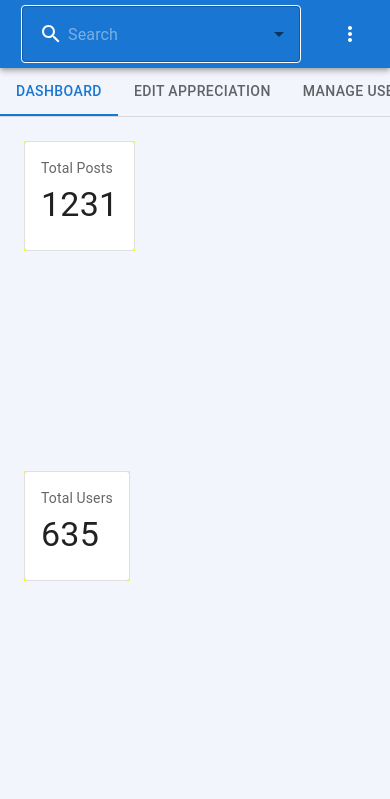
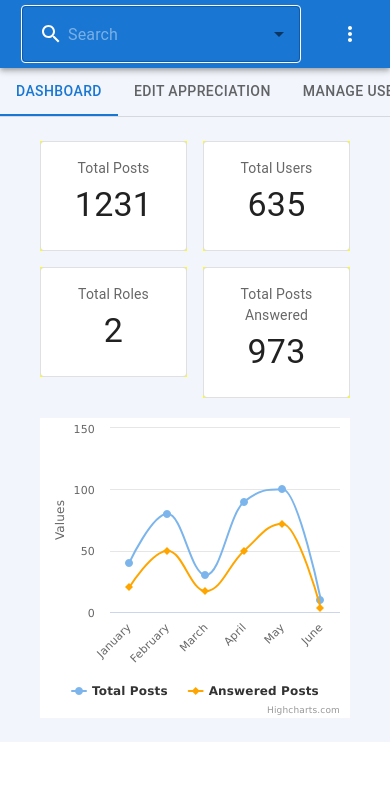
Before and after one commit to shivambhojani/AnserBook-UI, a React (Create React App) app: page /adminhome in a window 390 px wide. Shown: the top 799 px of the page. Built offline with nearby package versions, Linux system fonts and the light colour scheme.

Commit message:
responsive

```diff
--- a/src/components/Admin/AdminDashboard.tsx
+++ b/src/components/Admin/AdminDashboard.tsx
@@ -2,6 +2,8 @@ import React from "react";
 import Highcharts from "highcharts/highstock";
 import HighChartsReact from "highcharts-react-official";
 import OutlinedCard from "./OutlinedCard";
+import { Grid } from "@mui/material";
+import { Container } from "@mui/system";
 
 const options = {
   chart: {
@@ -35,8 +37,8 @@ export default class AdminDashboard extends React.Component {
 
   render() {
     return (
-      <div>
-        <div
+      <Container>
+        {/* <div
           style={{
             display: "flex",
             flexDirection: "row",
@@ -45,17 +47,38 @@ export default class AdminDashboard extends React.Component {
             flexWrap: "wrap",
             flexBasis: "33%",
           }}
-        >
-          <OutlinedCard title="Total Posts" body="1231"></OutlinedCard>
-          <OutlinedCard title="Total Users" body="635"></OutlinedCard>
-          <OutlinedCard title="Total Roles" body="2"></OutlinedCard>
-          <OutlinedCard title="Total Posts Answered" body="973"></OutlinedCard>
-        </div>
+        > */}
+        <Grid container spacing={2}>
+          <Grid item xs={6} md={3}>
+            <div style={{ textAlign: "center" }}>
+              <OutlinedCard title="Total Posts" body="1231"></OutlinedCard>
+            </div>
+          </Grid>
+          <Grid item xs={6} md={3}>
+            <div style={{ textAlign: "center" }}>
+              <OutlinedCard title="Total Users" body="635"></OutlinedCard>
+            </div>
+          </Grid>
+          <Grid item xs={6} md={3}>
+            <div style={{ textAlign: "center" }}>
+              <OutlinedCard title="Total Roles" body="2"></OutlinedCard>
+            </div>
+          </Grid>
+          <Grid item xs={6} md={3}>
+            <div style={{ textAlign: "center" }}>
+              <OutlinedCard
+                title="Total Posts Answered"
+                body="973"
+              ></OutlinedCard>
+            </div>
+          </Grid>
+        </Grid>
+        {/* </div> */}
 
-        <div style={{ margin: "20px" }}>
+        <div style={{ marginTop: "20px" }}>
           <HighChartsReact highcharts={Highcharts} options={options} />
         </div>
-      </div>
+      </Container>
     );
   }
 }
--- a/src/components/Admin/AdminHome.tsx
+++ b/src/components/Admin/AdminHome.tsx
@@ -21,7 +21,12 @@ export default function AdminHome() {
       <TabContext value={value}>
         <Box sx={{ borderBottom: 1, borderColor: "divider" }}>
           <div className="Tabs">
-            <TabList onChange={handleChange} aria-label="lab API tabs example">
+            <TabList
+              onChange={handleChange}
+              aria-label="lab API tabs example"
+              variant="scrollable"
+              scrollButtons="auto"
+            >
               <Tab label="Dashboard" value="1" />
               <Tab label="Edit Appreciation" value="2" />
               <Tab label="Manage Users" value="3" />
--- a/src/components/Feed/Feed.tsx
+++ b/src/components/Feed/Feed.tsx
@@ -3,7 +3,7 @@ import Card from "@mui/material/Card";
 import CardContent from "@mui/material/CardContent";
 import { useNavigate } from "react-router-dom";
 import Typography from "@mui/material/Typography";
-import { Chip, Avatar, IconButton } from "@mui/material";
+import { Chip, Avatar, IconButton, Grid } from "@mui/material";
 import useStyles from "./Style";
 import FavoriteIcon from "@mui/icons-material/Favorite";
 import MoreVertIcon from "@mui/icons-material/MoreVert";
@@ -42,7 +42,7 @@ function Feed(props: feed) {
   }
 
   const [anchorElement, setAnchorElement] = React.useState<null | HTMLElement>(
-    null,
+    null
   );
   const open = Boolean(anchorElement);
   const handleOpenMenu = (event: React.MouseEvent<HTMLElement>) => {
@@ -90,7 +90,6 @@ function Feed(props: feed) {
               }
             />
           </div>
-          <BookmarkSelector />
           <IconButton onClick={handleOpenMenu}>
             {" "}
             <MoreVertIcon className={classes.moreIcon} />
@@ -114,13 +113,22 @@ function Feed(props: feed) {
         </CardActionArea>
 
         <div className={classes.lastRow}>
+          <Grid container spacing={2}>
+            <Grid item md={4} xs={12}>
               <div className={classes.tags}>
                 {" "}
-            {props.tags.map(tag => (
+                {props.tags.map((tag) => (
                   <Chip label={tag} className={classes.tag} />
                 ))}
               </div>
-          <div>
+            </Grid>
+            <Grid item md={4} xs={12}>
+              <div className={classes.tags}>
+                <BookmarkSelector />
+              </div>
+            </Grid>
+            <Grid item md={4} xs={12}>
+              <div className={classes.end}>
                 <FacebookSelector
                   onSelect={() => {
                     toast.info("🦄 Cool reaction!", {
@@ -135,6 +143,8 @@ function Feed(props: feed) {
                   }}
                 />
               </div>
+            </Grid>
+          </Grid>
         </div>
       </CardContent>
       <ToastContainer
--- a/src/components/Feed/Style.js
+++ b/src/components/Feed/Style.js
@@ -39,6 +39,20 @@ const useStyles = makeStyles({
   icon: {
     marginRight: "10px",
   },
+  end: {
+    display: "flex",
+    justifyContent: "end",
+  },
+  "@media (max-width: 960px)": {
+    end: {
+      display: "flex",
+      justifyContent: "center",
+    },
+    tags: {
+      display: "flex",
+      justifyContent: "center",
+    },
+  },
 });
 
 export default useStyles;
--- a/src/components/ProfilePage/MyAccount.css
+++ b/src/components/ProfilePage/MyAccount.css
@@ -1,6 +1,5 @@
 .Tabs{
-    display: flex;
-    justify-content: center;
+    margin: auto !important;
 }
 
 /* .css-8je8zh-MuiTouchRipple-root {
--- a/src/components/ProfilePage/MyAccount.tsx
+++ b/src/components/ProfilePage/MyAccount.tsx
@@ -1,5 +1,5 @@
 import * as React from "react";
-import { Box, Grid } from "@mui/material";
+import { Box, Grid, Tabs } from "@mui/material";
 import Tab from "@mui/material/Tab";
 import TabContext from "@mui/lab/TabContext";
 import TabList from "@mui/lab/TabList";
@@ -47,13 +47,20 @@ export default function MyAccount() {
       <TabContext value={value}>
         <Box sx={{ borderBottom: 1, borderColor: "divider" }}>
           <div className="Tabs">
-            <TabList onChange={handleChange} aria-label="lab API tabs example">
+            <Tabs
+              onChange={handleChange}
+              aria-label="lab API tabs example"
+              variant="scrollable"
+              centered
+              sx={{ width: "100%" }}
+              scrollButtons="auto"
+            >
               <Tab label="Profile Settings" value="1" />
               <Tab label="My Posts" value="2" />
               <Tab label="Subscribed Users" value="3" />
               <Tab label="My Reputation" value="4" />
               <Tab label="My Bookmark lists" value="5" />
-            </TabList>
+            </Tabs>
           </div>
         </Box>
         <TabPanel value="1">
--- a/src/components/ProfilePage/ProfilePage.tsx
+++ b/src/components/ProfilePage/ProfilePage.tsx
@@ -270,7 +270,6 @@ const ProfilePage = () => {
                 label="Employee ID"
                 value={"1234"}
                 variant="outlined"
-                helperText="Please enter full name"
                 required
                 aria-readonly
                 fullWidth
--- a/src/components/ProfilePage/UserProfile.tsx
+++ b/src/components/ProfilePage/UserProfile.tsx
@@ -1,17 +1,17 @@
 import axios from "axios";
 import { useEffect, useState } from "react";
 import { useParams } from "react-router-dom";
-import * as React from 'react';
-import { styled } from '@mui/material/styles';
-import Card from '@mui/material/Card';
-import CardHeader from '@mui/material/CardHeader';
-import CardMedia from '@mui/material/CardMedia';
-import CardContent from '@mui/material/CardContent';
-import Avatar from '@mui/material/Avatar';
-import IconButton, { IconButtonProps } from '@mui/material/IconButton';
-import Typography from '@mui/material/Typography';
+import * as React from "react";
+import { styled } from "@mui/material/styles";
+import Card from "@mui/material/Card";
+import CardHeader from "@mui/material/CardHeader";
+import CardMedia from "@mui/material/CardMedia";
+import CardContent from "@mui/material/CardContent";
+import Avatar from "@mui/material/Avatar";
+import IconButton, { IconButtonProps } from "@mui/material/IconButton";
+import Typography from "@mui/material/Typography";
 import { Button } from "@mui/material";
-import "./UserProfile.css"
+import "./UserProfile.css";
 
 interface ExpandMoreProps extends IconButtonProps {
   expand: boolean;
@@ -21,15 +21,14 @@ const ExpandMore = styled((props: ExpandMoreProps) => {
   const { expand, ...other } = props;
   return <IconButton {...other} />;
 })(({ theme, expand }) => ({
-    transform: !expand ? 'rotate(0deg)' : 'rotate(180deg)',
-    marginLeft: 'auto',
-    transition: theme.transitions.create('transform', {
+  transform: !expand ? "rotate(0deg)" : "rotate(180deg)",
+  marginLeft: "auto",
+  transition: theme.transitions.create("transform", {
     duration: theme.transitions.duration.shortest,
   }),
 }));
 
 const Profile = () => {
-
   const [expanded, setExpanded] = React.useState(false);
 
   const handleExpandClick = () => {
@@ -42,12 +41,11 @@ const Profile = () => {
     firstName: string;
     email: string;
     title: string;
-        picture: string
+    picture: string;
   }
 
   let { userid } = useParams();
   const [data, setData] = useState<userData>();
-
 
   // const fetchData = (): void => {
   //     let url: string = 'https://tutorial4-api.herokuapp.com/api/users/' + userid;
@@ -67,12 +65,11 @@ const Profile = () => {
 
   // console.log(userid)
   return (
-
     <>
       <div className="maindiv">
-                <div className = "carddiv">
-                <Card sx={{ maxWidth: 500}}>
-                    <div className = "divAvatar">
+        {/* <div className="carddiv"> */}
+        <Card>
+          <div className="divAvatar">
             <CardHeader
               avatar={
                 <Avatar
@@ -87,7 +84,10 @@ const Profile = () => {
             <Button variant="contained">Subscribe</Button>
           </div>
           <CardContent>
-                        <Typography variant="body2" color="text.secondary"> ID: 5788 </Typography>
+            <Typography variant="body2" color="text.secondary">
+              {" "}
+              ID: 5788{" "}
+            </Typography>
             <Typography variant="body2" color="text.secondary">
               Title: Miss.
             </Typography>
@@ -98,12 +98,11 @@ const Profile = () => {
               Email: lilly@gmail.com
             </Typography>
           </CardContent>
-
         </Card>
-                </div>
+        {/* </div> */}
       </div>
     </>
-    )
+  );
 };
 
 export default Profile;
```
Also changed, not shown: 2 other files (tests, documents, lock files or other folders). Lines whose indentation alone changed are shown as unchanged.
